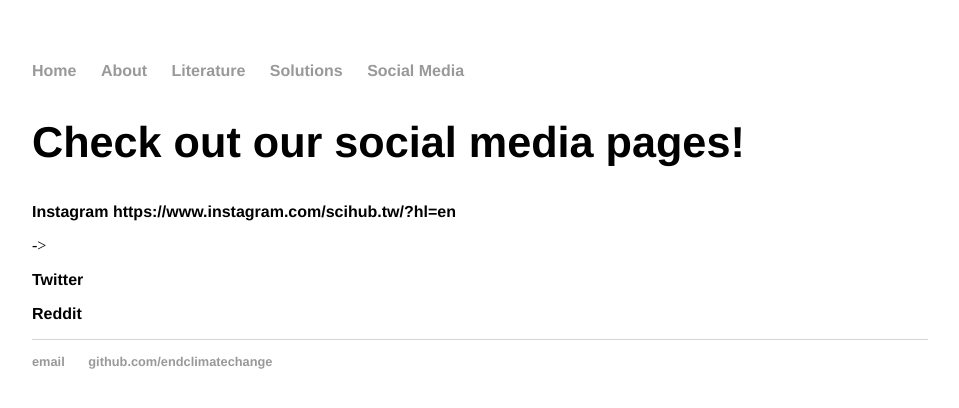
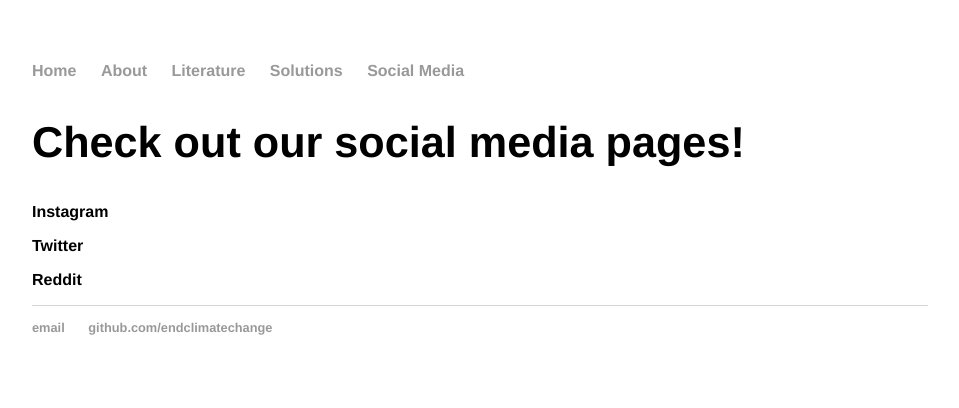
Before and after one commit to endclimatechange/endclimatechange.github.io, a Jekyll site: the page built from social/index.html, in a window 1280 px wide. Shown: the top 408 px of the page, without its empty margins (160-1119 px from the left). Built offline with Jekyll 4.4.1, drawn with Linux system fonts in a browser that asks for light colours.

Commit message:
Update index.html

```diff
--- a/social/index.html
+++ b/social/index.html
@@ -5,6 +5,6 @@ title: Bloggin it
 
 	<h2>Check out our social media pages!</h2>
 <h3> Instagram </3>
-	<!- <span class="obfuscate">https://www.instagram.com/scihub.tw/?hl=en</span></h3>  ->
+	<!-- <span class="obfuscate">https://www.instagram.com/scihub.tw/?hl=en</span></h3>  -->
 <h3> Twitter </h3>
 <h3> Reddit </h3>
```
